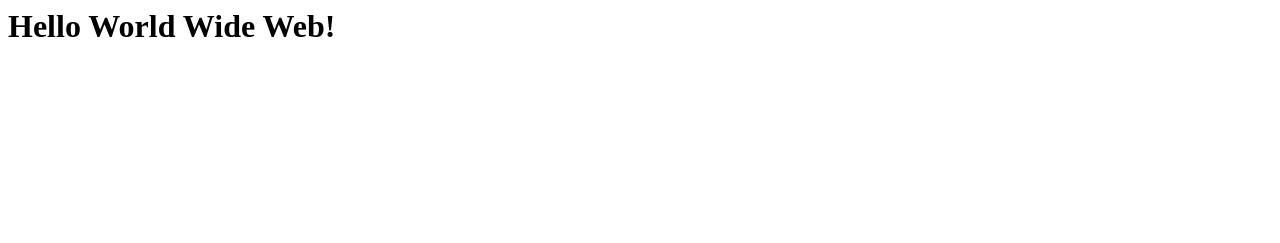
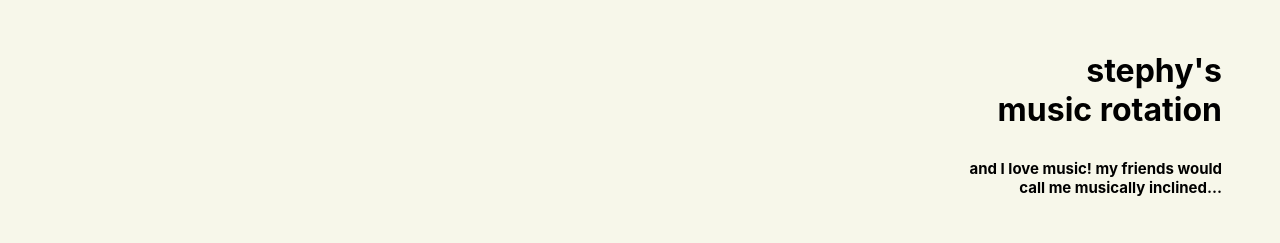
Before and after one commit to listephy29-jpg/pwebsite_gbda228_final, a plain HTML site: page index.html in a window 1280 px wide. Drawn offline with Linux system fonts and the light colour scheme.

Commit message:
( ◕ ◞ ◕ ) auto commit

```diff
--- a/index.html
+++ b/index.html
@@ -1 +1,61 @@
-<h1>Hello World Wide Web!</h1>
+<!DOCTYPE html>
+<html lang="en-ca">
+  <head>
+    <meta charset="UTF-8">
+    <title>Stephy's Personal Music Site - GBDA228 Final</title>
+
+  <!-- insert stylistic choices later -->
+  <style>
+
+
+    h1 {
+      font-family: "Inter", sans-serif;
+      text-align: right;
+      padding: 30px;
+      padding-bottom: 0px;
+      margin-bottom: 0px;
+      margin-right: 20px;
+
+    }
+
+      h2 {
+      font-family: "Inter", sans-serif;
+      text-align: right;
+      font-size: 15px;
+      padding: 30px;
+      padding-top: 0px;
+      margin-top: 30px;
+      margin-right: 20px;
+    }
+
+    body{
+      background-color: #F7F7EA;
+    }
+
+  </style>
+
+  </head>
+
+<body>
+
+  <h1> stephy's <br> music rotation </h1>
+  <!--
+Code copied from: [https://www.w3schools.com/tags/tag_br.asp]
+Author: [W3 Schools]
+Name: [HTML <br tag>]
+Description: [brief description]
+Date retrieved: [November 25, 2026]
+-->
+
+  <h2>and I love music! my friends would <br> call me musically inclined...</h2>
+
+
+
+
+  </body>
+
+
+
+
+
+</html>
```
